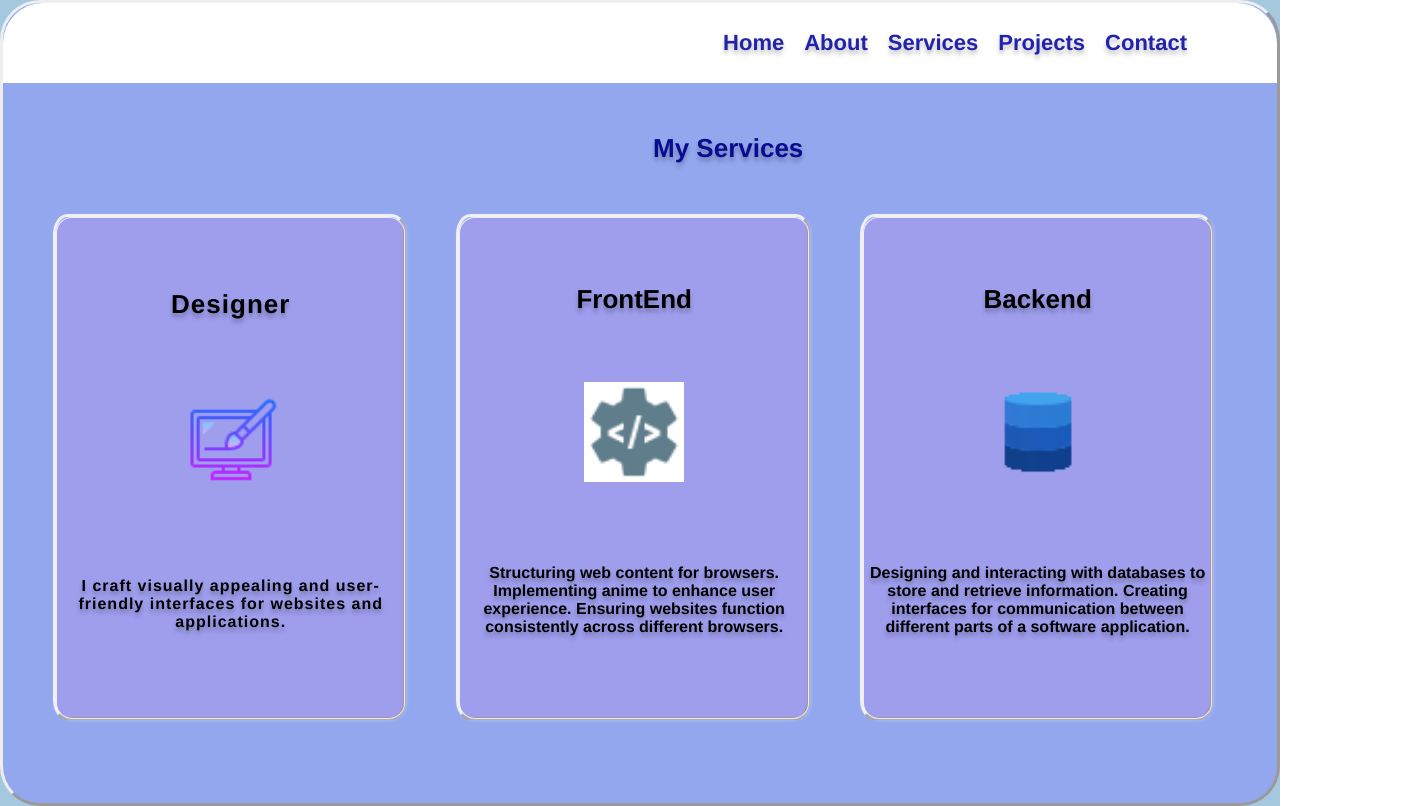
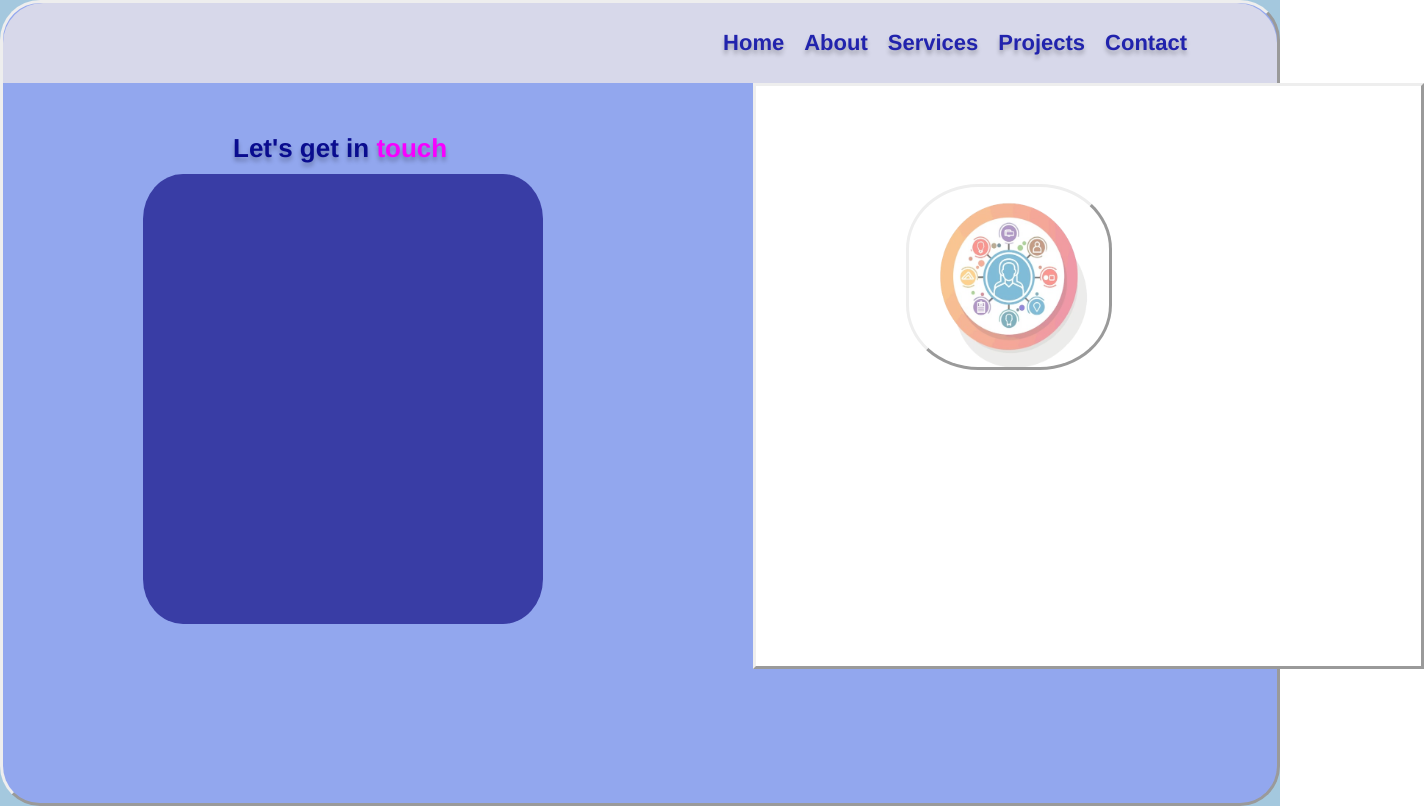
Before and after one commit to 214254151/My-Younglings-Profile, a React (Create React App) app: page / in a window 1280 px wide. Shown: the whole page, 1424 px wide, since content can reach past the window. Built offline with nearby package versions, Linux system fonts and the light colour scheme.

Commit message:
updates the entires site and built contacct page

```diff
--- a/src/App.js
+++ b/src/App.js
@@ -4,6 +4,7 @@ import "./App.css";
 import Home from "./components/Home/Home";
 import About from "./components/About/About";
 import Services from "./components/Services/Services";
+import Contact from "./components/Contact/Contact";
 
 
 
@@ -22,4 +23,4 @@ function App() {
   );
 }
 
-export default Services;
+export default Contact;
--- a/src/components/Contact/Contact.css
+++ b/src/components/Contact/Contact.css
@@ -0,0 +1,162 @@
+
+/* ----------framesssssssssssss */
+*.mainAppFrame {
+    background-color: #4d93be82;
+    width: 100%;
+    height: auto;
+  }
+
+/* .mainFrame{
+} */
+
+  .nav-bar {
+    display: flex;
+    justify-content: right;
+    /* margin-bottom: 800px; */
+    background-color: #D7D8EA;
+    padding: auto;
+    width: 100%;
+    height: 80px;
+    border-top-right-radius: 5dvb;
+    border-top-left-radius: 5dvb;
+    /* position: fixed; */
+  }
+
+  .logo {
+    width: 60px;
+    height: 60px;
+    margin-right: 750px;
+    padding: 10px;
+    /* position: fixed; */
+  }
+
+
+
+  /* ---------------------styles for text wrappers */
+  .text-wrapper {
+    color: #000000;
+    font-family: "Nunito-Bold", Helvetica;
+    font-size: 22px;
+    font-weight: 700;
+    letter-spacing: 0;
+    line-height: normal;
+    overflow: hidden;
+    text-overflow: ellipsis;
+    text-shadow: 0px 4px 4px #00000040;
+    white-space: nowrap;
+    padding: 10px;
+  }
+
+  /* ----------------------------------------- navigation bar */
+  .nav-bar > div {
+    display: flex;
+    align-items: center;
+    justify-content: center;
+    padding: 10px;
+  }
+
+  @media screen and (max-width: 768px) {
+    .nav-bar {
+      justify-content: center;
+      height: auto;
+      flex-wrap: wrap;
+    }
+
+    .logo {
+      margin-right: auto;
+      margin-left: 20px;
+    }
+
+    .text-wrapper {
+      font-size: 18px;
+    }
+  }
+
+  @media screen and (max-width: 768px) {
+    .waves{
+      background-size: contain;
+    }
+  }
+  /* @media screen and (max-heigth: 768px) {
+    .waves{
+      background-size: contain;
+    }
+  } */
+
+  .homepage-content {
+    display: flex;
+    margin-top: 8rem;
+    margin-left: 5rem;
+    column-gap: 2rem;
+  }
+
+  .text-wrapper{
+    color: rgb(33, 35, 173);
+    text-shadow: 0px 4px 4px #00000040;
+    text-overflow: ellipsis;
+  }
+
+  .about-cage
+  .services-cage
+  .projects-cage
+  .contact-cage
+   :hover{
+    background-color: #0818a749;
+    border-style: outset;
+    transition: 1s;
+    border-radius: 35%;
+    size: 10px;
+    height: fit-content;
+  }
+
+  .menu-cage{
+    margin-right: 70px;
+  }
+/* ---------------------my Projects page----------------- */
+
+.contactText  {
+    color: rgb(9, 12, 143);
+    font-family: "Nunito-Bold", Helvetica;
+    font-size: 26px;
+    font-weight: 700;
+    letter-spacing: 0;
+    line-height: normal;
+    text-shadow: 0px 4px 4px #00000040;
+    margin-left:  230px;
+    margin-top: 50px;
+     span{
+        color: rgb(247, 0, 255);
+    }
+}
+
+.contactFormBox{
+    background-color: #393DA5;
+    /* border-radius: 30%; */
+    height: 450px;
+    width: 400px;
+    margin-left:  140px;
+    margin-top: 10px;
+    border-radius: 10%;
+}
+
+.circle-icon{
+    border-style: outset;
+    border-radius: 35%;
+    background-color: transparent;
+    width: 200px;
+    height: 180px;
+    margin-left: 150px;
+    margin-top: 98px;
+    display:flex
+}
+.contactImage{
+    justify-content: right;
+    border-style: outset;
+    /* border-radius: 4%; */
+    background-color: transparent;
+    width: 665px;
+    height: 580px;
+    margin-left: 750px;
+    margin-top: -541px;
+    background-color: #ffffff;
+}
--- a/src/components/Contact/Contact.jsx
+++ b/src/components/Contact/Contact.jsx
@@ -3,10 +3,55 @@ import React from "react";
 
 function template() {
   return (
-    <div className="contact">
-      <h1>Contact</h1>
-    </div>
+    <div className="mainAppFrame">
+      <div className="mainFrame">
+        <div className="nav-bar">
+          <img className="logo" alt="logo" src="logo.png" />
+          <div className="menu-cage">
+            <div className="home-cage">
+              <div className="text-wrapper">Home</div>
+            </div>
+
+            <div className="about-cage">
+              <div className="text-wrapper">About</div>
+            </div>
+
+            <div className="services-cage">
+              <div className="text-wrapper">Services</div>
+            </div>
+
+            <div className="projects-cage">
+              <div className="text-wrapper">Projects</div>
+            </div>
+
+            <div className="contact-cage">
+              <div className="text-wrapper">Contact</div>
+            </div>
+          </div>
+        </div>
+
+
+
+
+{/* ------------------Contact page-------------------------------- */}
+<div className="contactText">Let's get in <span>touch</span></div>
+
+        <div className="contactFormBox">
+
+        </div>
+
+        <div className="contactImage">
+        <img className="circle-icon" alt="circleIcon" src="circle-icons.png" />
+        </div>
+
+
+
+
+
+
+  {/* closinf the main frames */}
+</div>
+</div>
   );
-};
-
+}
 export default template;
```
Also changed, not shown: public/circle-icons.png (added).
